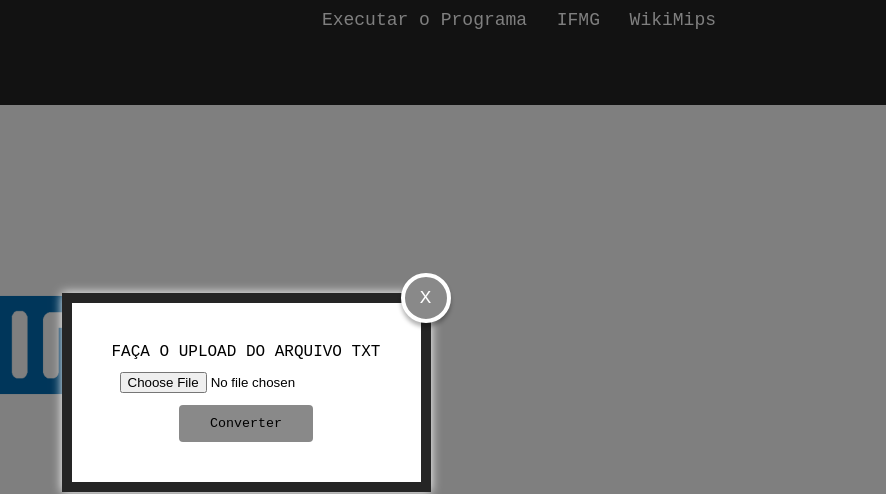
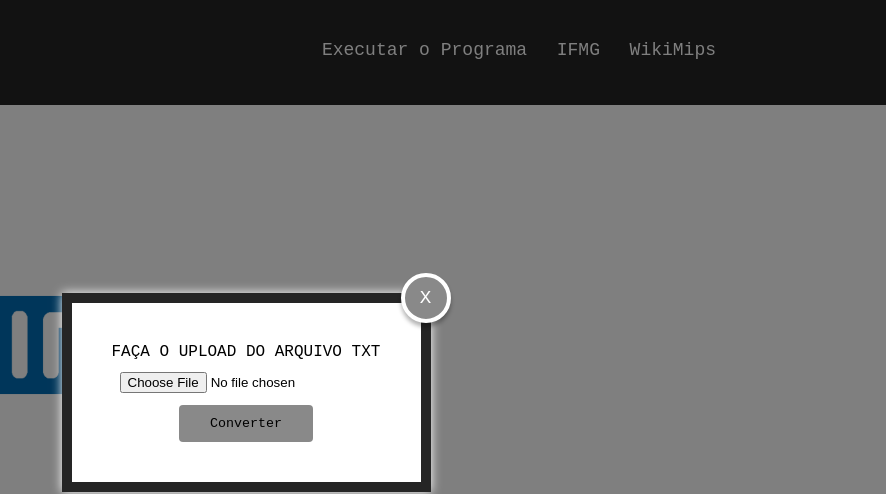
Before and after one commit to TiagoErnandes/convertemips, a plain HTML site: page index.html in a window 1280 px wide. Shown: the top 494 px of the page, 394-1280 px from the left. Drawn offline with Linux system fonts and the light colour scheme.

Commit message:
add padding no li menu

```diff
--- a/css/style.css
+++ b/css/style.css
@@ -16,10 +16,6 @@ ul {
     padding: 0;
     margin: 0;
     font-family: "IBM Plex Mono", monospace;
-}
-body {
-    padding-bottom: 58px;
-    min-height: 100vh;
 }
 
 table {
@@ -58,6 +54,7 @@ a.menu-log {
 }
 
 .menu-nav li {
+    padding-top: 30px;
     display: inline-block;
 }
 .menu-nav li :hover {
```
